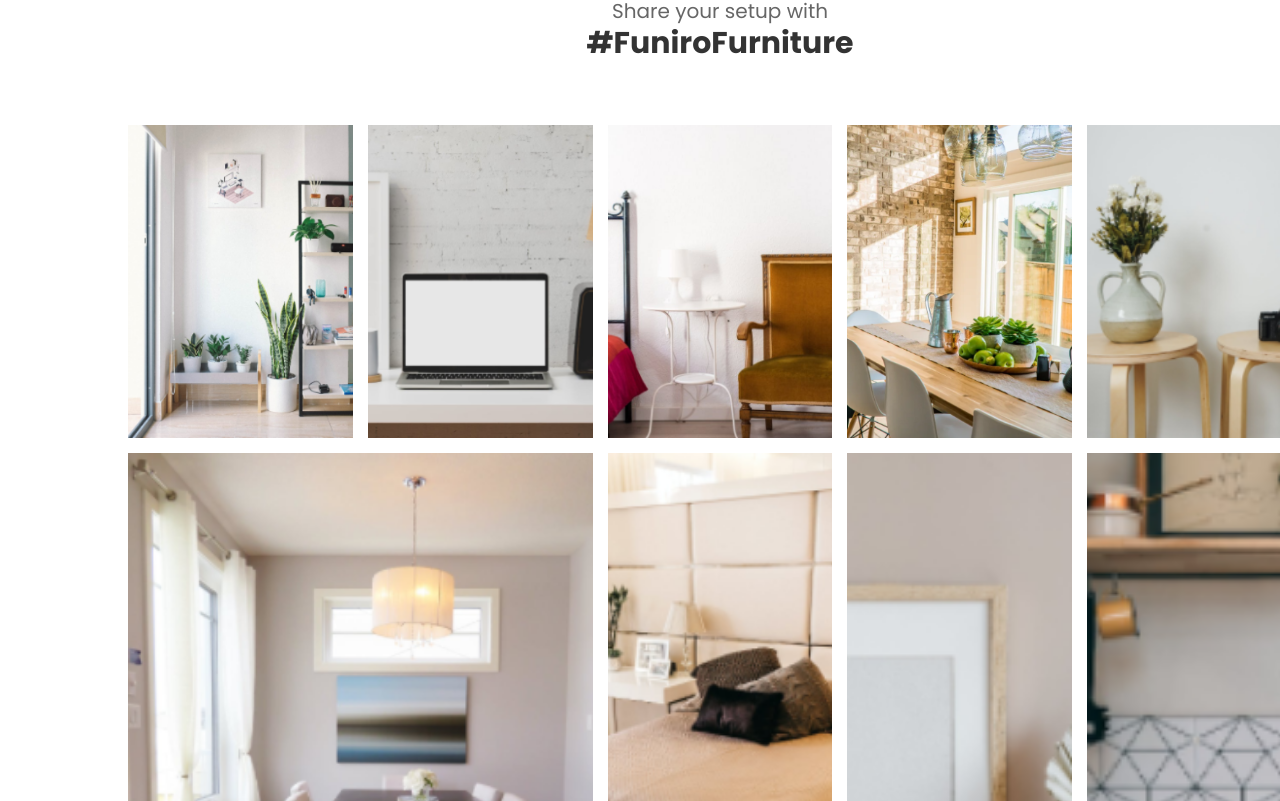
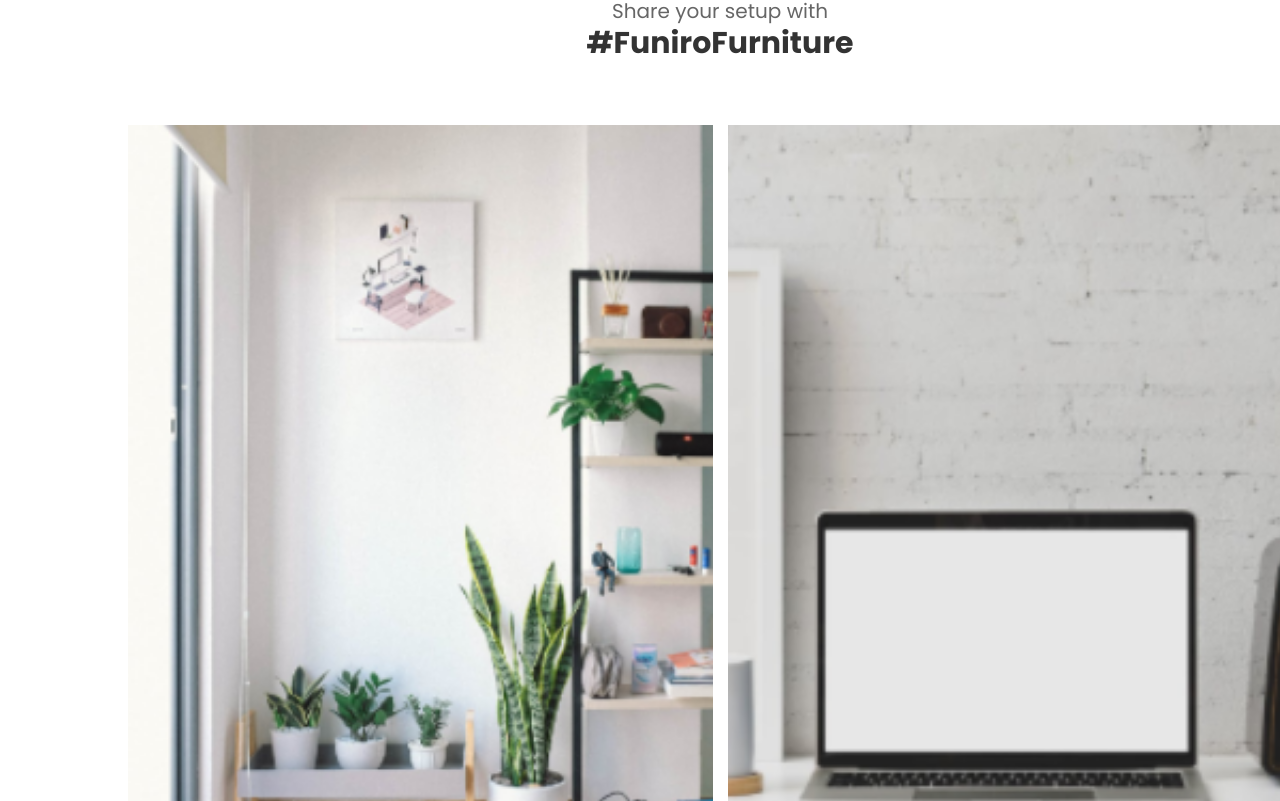
Before and after one commit to LizNgoNgoc/internetShop, a React (Create React App) app in the folder my-app/: page / in a window 1280 px wide. Shown: the part 3659-4460 px from the top of the page. Built offline with nearby package versions, Linux system fonts and the light colour scheme.

Commit message:
add changes grid

```diff
--- a/my-app/src/Components/FunitureContainer/styles.css
+++ b/my-app/src/Components/FunitureContainer/styles.css
@@ -2,12 +2,7 @@
     grid-auto-flow: dense;
     display: grid;
     grid-gap: 15px;
-    grid-template-areas:
-        "a c . f h"
-        ". . e . ."
-        ". . e . ."
-        "b d . g i";
-    ;
+    grid-template-columns: ;
     align-items: center;
     justify-items: center;
 }
```
